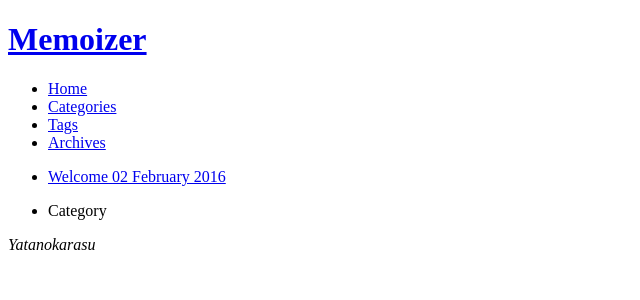
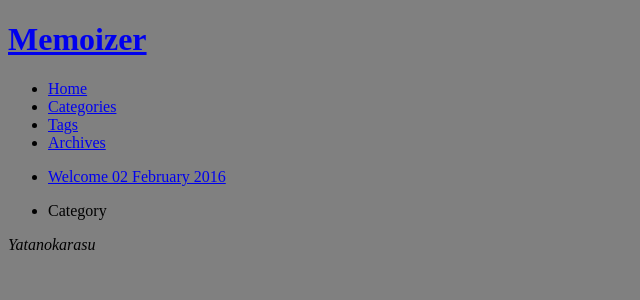
Before and after one commit to yatanokarasu/yatanokarasu.github.io, a Jekyll site: the page built from index.html, in a window 1280 px wide. Shown: the top 300 px of the page, without its empty margins (0-640 px from the left). Built offline with Jekyll 4.4.1, drawn with Linux system fonts in a browser that asks for light colours; nearby versions of some CDN libraries; library files that are not in the unit come from our copies.

Commit message:
Add stylesheet as trial.

```diff
--- a/_layouts/default.html
+++ b/_layouts/default.html
@@ -6,7 +6,7 @@
     <meta name="viewport" content="width=device-width, initial-scale=1" />
     <meta name="description" content="technical memoizer" />
     <link rel="stylesheet" href="{{ "/assets/vendor/font-awesome/css/font-awesome.css" | prepend: site.baseurl }}" />
-    <link rel="stylesheet" href="/css/main.css" />
+    <link rel="stylesheet" href="{{ "/css/main.css" | prepend: site.baseurl }}" />
     <title>Memoizer</title>
   </head>
 
--- /dev/null
+++ b/css/main.css
@@ -0,0 +1,4 @@
+
+body {
+    background-color:  grey;
+}
```
